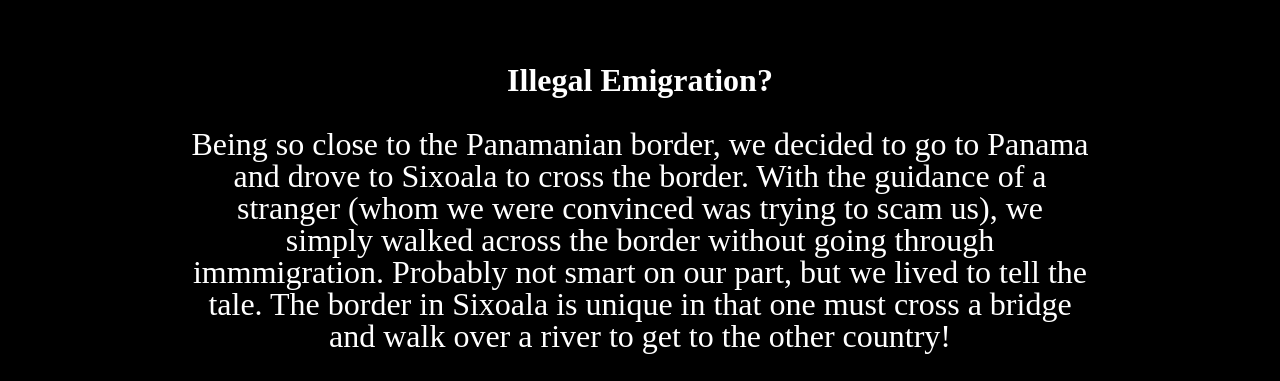
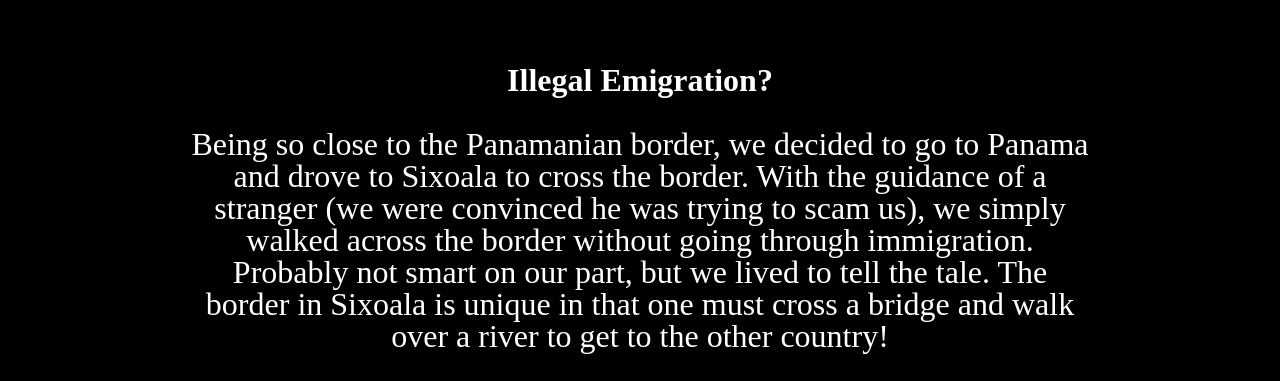
Before and after one commit to MelissaPabst/html-me-something, a plain HTML site: page index.html in a window 1280 px wide. Shown: the part 8420-8801 px from the top of the page. Drawn offline with Linux system fonts and the light colour scheme.

Commit message:
fixed some spellings and content

```diff
--- a/index.html
+++ b/index.html
@@ -78,7 +78,7 @@
     <div class="container">
         <article>
             <h1>Illegal Emigration?</h1>
-            <p>Being so close to the Panamanian border, we decided to go to Panama and drove to Sixoala to cross the border. With the guidance of a stranger (whom we were convinced was trying to scam us), we simply walked across the border without going through immmigration. Probably not smart on our part, but we lived to tell the tale. The border in Sixoala is unique in that one must cross a bridge and walk over a river to get to the other country!</p>
+            <p>Being so close to the Panamanian border, we decided to go to Panama and drove to Sixoala to cross the border. With the guidance of a stranger (we were convinced he was trying to scam us), we simply walked across the border without going through immigration. Probably not smart on our part, but we lived to tell the tale. The border in Sixoala is unique in that one must cross a bridge and walk over a river to get to the other country!</p>
             <figure><img src="images/IMG_6439.JPG"><figcaption>Remnants of old railroad bridge at Panamanian border</figcaption></figure>
         </article>
     </div>
```
